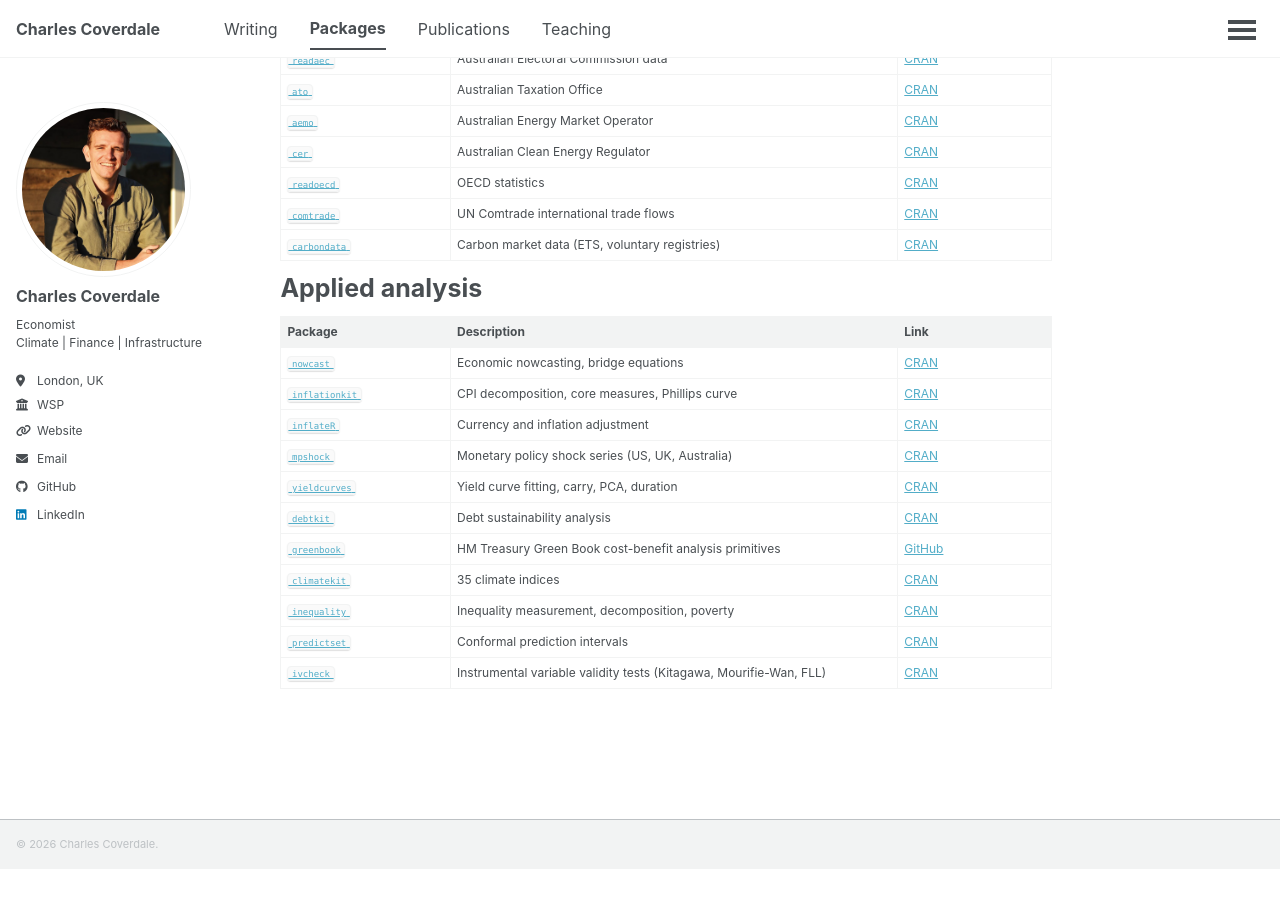
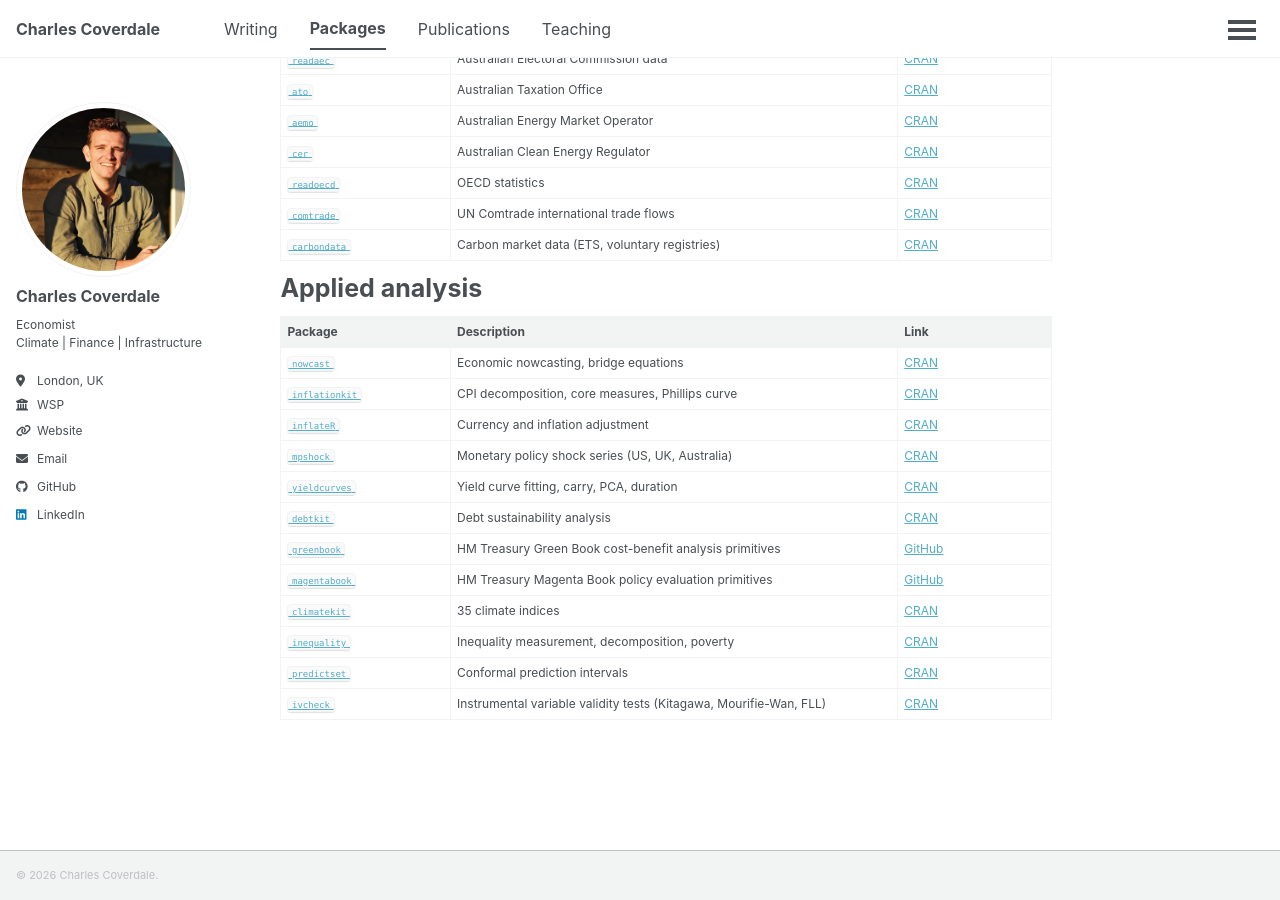
Before and after one commit to charlescoverdale/charlescoverdale.github.io, a Jekyll site: the page built from _pages/packages.md, in a window 1280 px wide and 900 px high, scrolled down 573 px. Built offline with Jekyll 4.4.1, drawn with Linux system fonts in a browser that asks for light colours; a script that is not in the unit is left out; before the commit the page ends 1442 px from its top, so only the background shows below that.

Commit message:
Add magentabook to Applied analysis section
Sits next to greenbook (its policy-evaluation counterpart in the HMT
guidance pair). GitHub link for now -- will switch to CRAN once
accepted.

```diff
--- a/_pages/packages.md
+++ b/_pages/packages.md
@@ -59,6 +59,7 @@ Applied analysis
 | [`yieldcurves`](https://github.com/charlescoverdale/yieldcurves) | Yield curve fitting, carry, PCA, duration | [CRAN](https://cran.r-project.org/package=yieldcurves) |
 | [`debtkit`](https://github.com/charlescoverdale/debtkit) | Debt sustainability analysis | [CRAN](https://cran.r-project.org/package=debtkit) |
 | [`greenbook`](https://github.com/charlescoverdale/greenbook) | HM Treasury Green Book cost-benefit analysis primitives | [GitHub](https://github.com/charlescoverdale/greenbook) |
+| [`magentabook`](https://github.com/charlescoverdale/magentabook) | HM Treasury Magenta Book policy evaluation primitives | [GitHub](https://github.com/charlescoverdale/magentabook) |
 | [`climatekit`](https://github.com/charlescoverdale/climatekit) | 35 climate indices | [CRAN](https://cran.r-project.org/package=climatekit) |
 | [`inequality`](https://cran.r-project.org/package=inequality) | Inequality measurement, decomposition, poverty | [CRAN](https://cran.r-project.org/package=inequality) |
 | [`predictset`](https://github.com/charlescoverdale/predictset) | Conformal prediction intervals | [CRAN](https://cran.r-project.org/package=predictset) |
```
